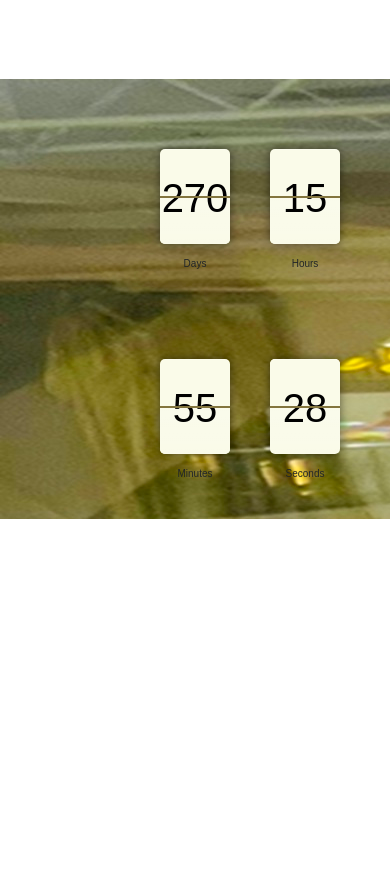
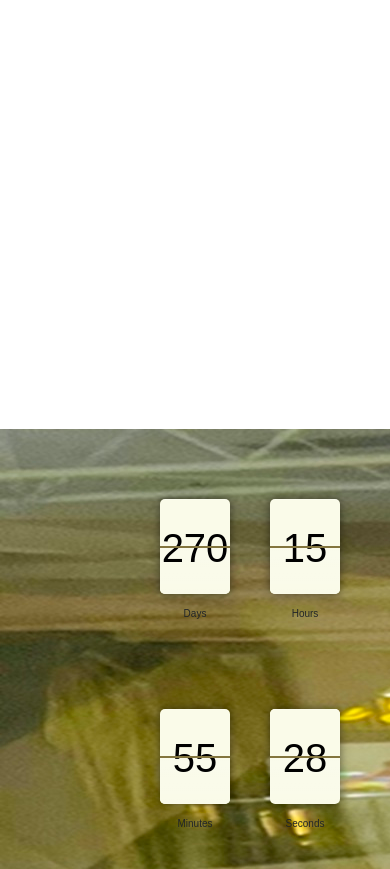
Before and after one commit to Harpreetsamotra/US, a plain HTML site: page Index.html in a window 390 px wide. Shown: the part 779-1648 px from the top of the page. Before the commit the page ends 1298 px from the top, so only its background shows below. Drawn offline with nearby package versions, Linux system fonts and the light colour scheme.

Commit message:
mobile countdown

```diff
--- a/style.css
+++ b/style.css
@@ -746,6 +746,10 @@ a{
 
 @media (max-width:70rem){
 
+  .main_div_countdown{
+    min-height: 20vh;
+    margin-top: 950px;
+  }
 
   .nav-link{
 
```
